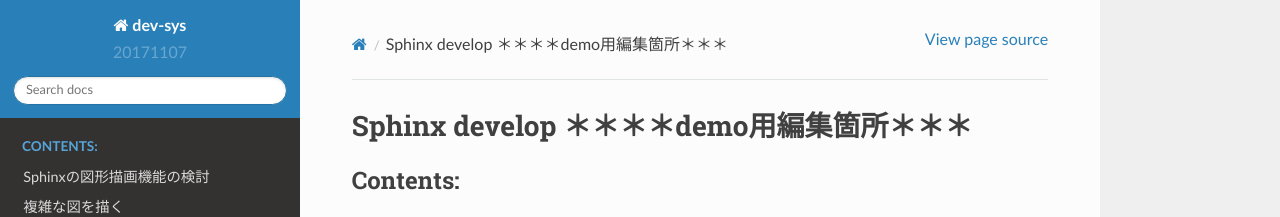
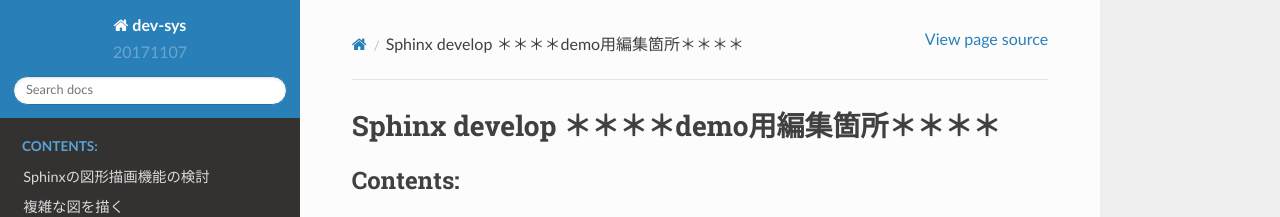
Before and after one commit to h-ci-user01/sphinx, a Sphinx documentation site: the page built from source/index.rst, in a window 1280 px wide. Shown: the top 217 px of the page. Built offline with Sphinx 7.4.7 and the Read the Docs theme 2.0.0, drawn with Linux system fonts in a browser that asks for light colours.

```diff
--- a/source/index.rst
+++ b/source/index.rst
@@ -3,7 +3,7 @@
    You can adapt this file completely to your liking, but it should at least
    contain the root `toctree` directive.
 
-Sphinx develop ＊＊＊＊demo用編集箇所＊＊＊
+Sphinx develop ＊＊＊＊demo用編集箇所＊＊＊＊
 ==============================================
 
 .. toctree::
```
